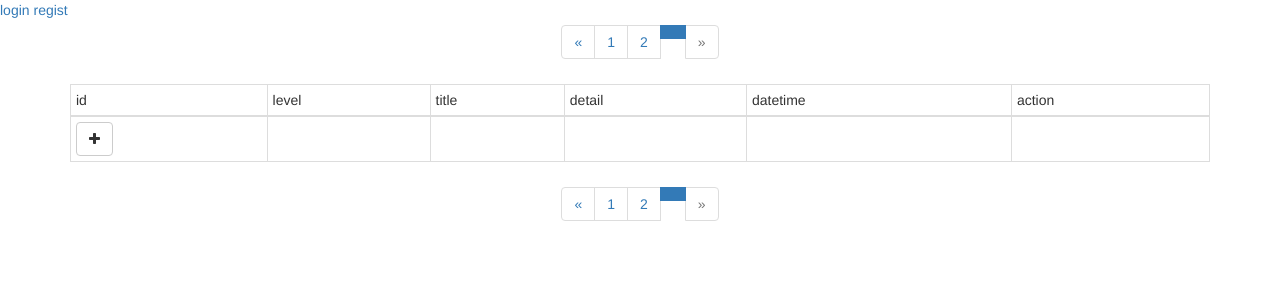
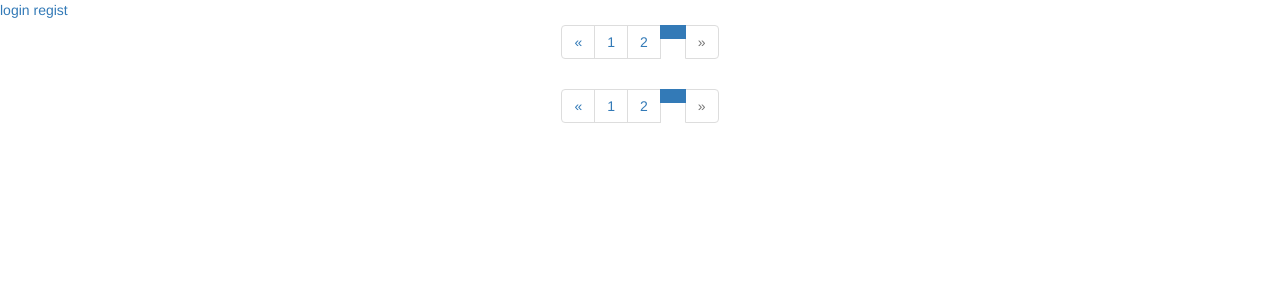
Before and after one commit to MOOOWOOO/Q400K, a Flask app: template app/templates/user/list.html in a window 1280 px wide. Shown: the top 300 px of the page. Run offline with Flask 2, Linux system fonts and the light colour scheme; the template is opened without the code that fills it, so the values that code supplies are empty; some libraries are stand-ins or nearby versions.

```diff
--- a/app/templates/user/list.html
+++ b/app/templates/user/list.html
@@ -6,78 +6,8 @@
     <div class="container">
         {% import  "utils/pagenation.html" as p %}
         {{ p.pager("user.list",number=number,total=total) }}
-        <table class="table table-bordered table-hover table-condensed table-responsive">
-            <thead>
-            <tr>
-                <td>id</td>
-                <td>level</td>
-                <td>title</td>
-                <td>detail</td>
-                <td>datetime</td>
-                <td>action</td>
-            </tr>
-            </thead>
-            <tbody id="journal_tbody">
-            {% for record in journals %}
-                <tr id="{{ record.id }}" class="{{ ["danger", "warning", "success", "info", "active"][record.level] }}">
-                    <td id="id_{{ record.id }}">{{ record.id }}</td>
-                    <td id="level_{{ record.id }}">{{ record.level }}</td>
-                    <td id="title_{{ record.id }}">{{ record.title }}</td>
-                    <td id="detail_{{ record.id }}">{{ record.detail }}</td>
-                    <td id="datetime_{{ record.id }}">{{ record.datetime }}</td>
-                    <td>
-                        <a style="display:block;cursor:hand" href="#">
-                            <span class="fa fa-pencil-square-o" id="edit_{{ record.id }}"
-                                  data-target="{{ record.id }}"></span>
-                        </a>
-                        <a style="display:block;cursor:hand" href="#">
-                            <span class="fa fa-trash" id="delete_{{ record.id }}" data-target="{{ record.id }}"></span>
-                        </a>
-                        <a style="display: none;cursor:hand" href="#">
-                            <span class="fa fa-floppy-o" id="save_{{ record.id }}" data-target="{{ record.id }}"></span>
-                        </a>
-                        <a style="display: none;cursor:hand" href="#">
-                            <span class="fa fa-remove" id="cancel_{{ record.id }}" data-target="{{ record.id }}"></span>
-                        </a>
-                    </td>
-                </tr>
-            {% endfor %}
-            <tr id="new_journal_tr">
-                <td>
-                    <div class="btn-group">
-                        <button id="new_journal" type="button" class="btn btn-default" style="display: block;">
-                            <span class="fa fa-plus"></span>
-                        </button>
-                    </div>
-                </td>
-                <td>
-                    {# todo: dropdown always fail #}
-                </td>
-                <td>
-                    <div class="input-group col-lg-12 col-md-12 col-sm-12 col-xs-12">
-                        <input type="text" class="form-control" id="new_title" placeholder="Title"
-                               style="display: none;">
-                    </div>
-                </td>
-                <td>
-                    <div class="input-group col-lg-12 col-md-12 col-sm-12 col-xs-12">
-                        <input type="text" class="form-control" id="new_detail" placeholder="Detail"
-                               style="display: none;">
-                    </div>
-                </td>
-                <td>
-                    <div class="btn-group">
-                        <button id="save_journal" type="button" class="btn btn-primary" style="display: none;">
-                            <span class="fa fa-check"></span>
-                        </button>
-                        <button id="cancel_journal" type="button" class="btn btn-danger" style="display: none;">
-                            <span class="fa fa-times"></span>
-                        </button>
-                    </div>
-                </td>
-            </tr>
-            </tbody>
-        </table>
+
+        {# todo: list #}
 
         {{ p.pager("journal.list",number=number,total=total) }}
     </div>
--- a/app/user/models.py
+++ b/app/user/models.py
@@ -19,7 +19,7 @@ class User(db.Model, UserMixin, CRUDMixin):
     role_id = db.Column(db.Integer, nullable=False, default=2)
 
     def __repr__(self):
-        return '<User #{0}: {1}, email: {2}, role #{3}>'.format(self.id, self.username, self.email, self.role_id)
+        return '<User #{0}>'.format(self.id)
 
     @property
     def password(self):
```
Also changed, not shown: app/user/views.py (+34 -5 lines).
